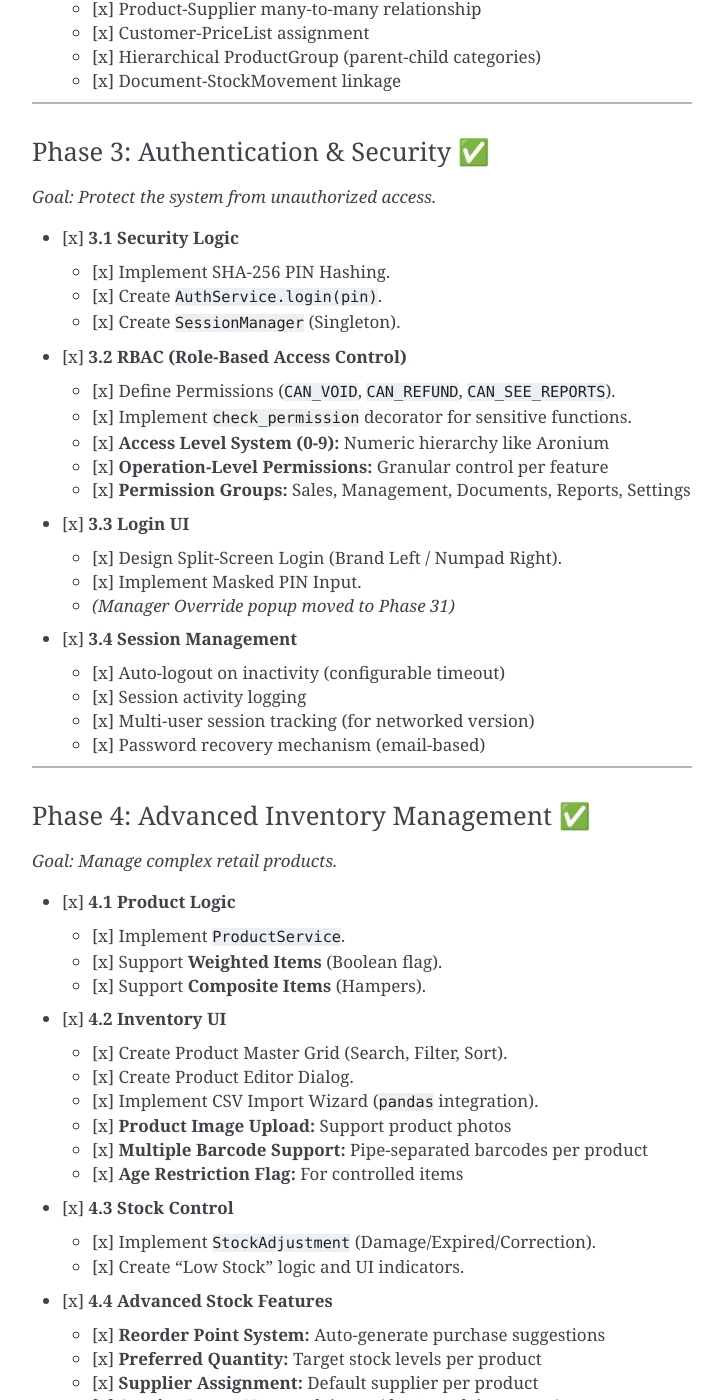
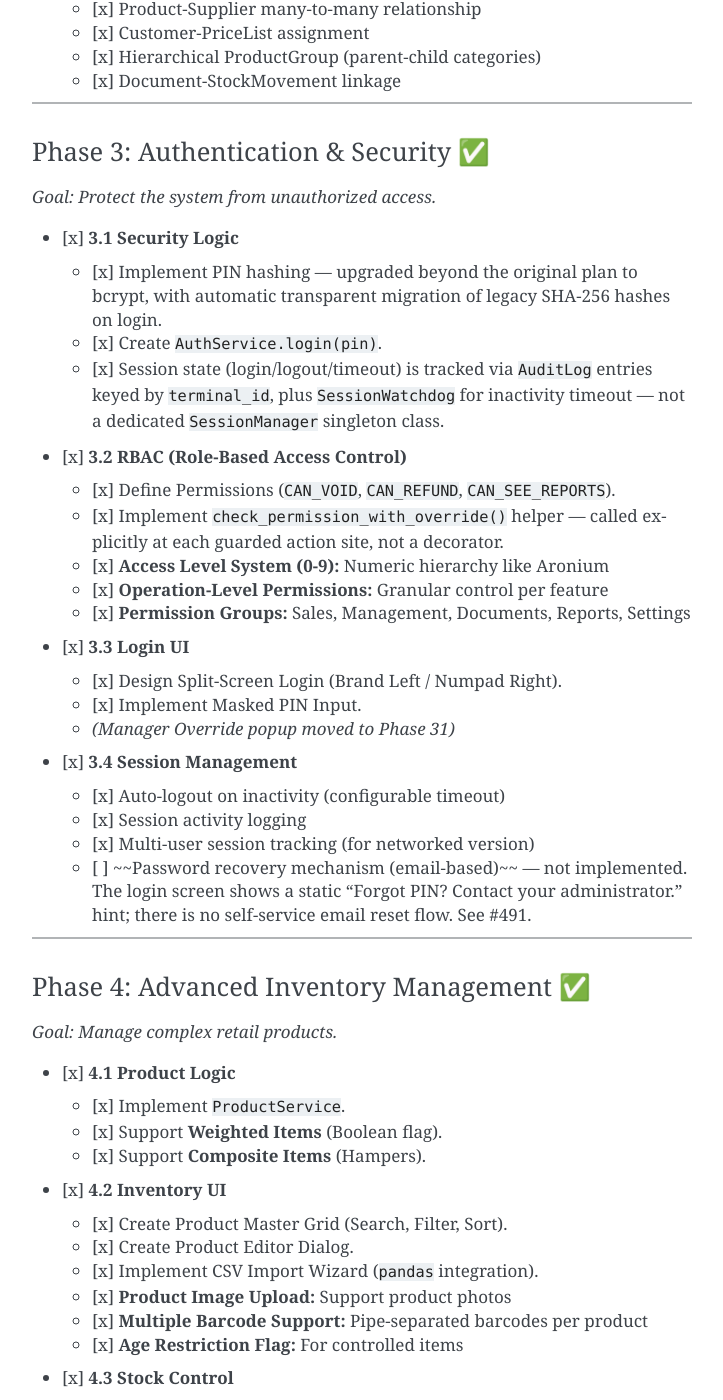
Before and after one commit to HMAHD/CB-POS, a Sphinx documentation site: the page built from docs/Roadmap.md, in a window 1280 px wide and 1400 px high, scrolled down 2422 px. Shown: the whole window, without its empty margins (388-1111 px from the left). Built offline with Sphinx 7.4.7, drawn with Linux system fonts in a browser that asks for light colours; pages that are not in the unit, such as notebooks, are missing from menus.

Commit message:
docs: correct Roadmap 3.1/3.2/3.4 auth claims (found during audit #461)
- PIN hashing is bcrypt w/ legacy SHA-256 migration, not plain SHA-256
- No SessionManager singleton; sessions tracked via AuditLog+terminal_id
  plus SessionWatchdog for inactivity
- check_permission is a called helper, not a decorator
- Email-based PIN recovery was never built; login shows an
  admin-contact hint instead (tracked in #491)

```diff
--- a/docs/Roadmap.md
+++ b/docs/Roadmap.md
@@ -88,12 +88,16 @@
 *Goal: Protect the system from unauthorized access.*
 
 - [x] **3.1 Security Logic**
-    - [x] Implement SHA-256 PIN Hashing.
+    - [x] Implement PIN hashing — upgraded beyond the original plan to bcrypt, with automatic
+      transparent migration of legacy SHA-256 hashes on login.
     - [x] Create `AuthService.login(pin)`.
-    - [x] Create `SessionManager` (Singleton).
+    - [x] Session state (login/logout/timeout) is tracked via `AuditLog` entries keyed by
+      `terminal_id`, plus `SessionWatchdog` for inactivity timeout — not a dedicated
+      `SessionManager` singleton class.
 - [x] **3.2 RBAC (Role-Based Access Control)**
     - [x] Define Permissions (`CAN_VOID`, `CAN_REFUND`, `CAN_SEE_REPORTS`).
-    - [x] Implement `check_permission` decorator for sensitive functions.
+    - [x] Implement `check_permission_with_override()` helper — called explicitly at each
+      guarded action site, not a decorator.
     - [x] **Access Level System (0-9):** Numeric hierarchy like Aronium
     - [x] **Operation-Level Permissions:** Granular control per feature
     - [x] **Permission Groups:** Sales, Management, Documents, Reports, Settings
@@ -105,7 +109,9 @@
     - [x] Auto-logout on inactivity (configurable timeout)
     - [x] Session activity logging
     - [x] Multi-user session tracking (for networked version)
-    - [x] Password recovery mechanism (email-based)
+    - [ ] ~~Password recovery mechanism (email-based)~~ — not implemented. The login screen
+      shows a static "Forgot PIN? Contact your administrator." hint; there is no self-service
+      email reset flow. See #491.
 
 ---
 
```
